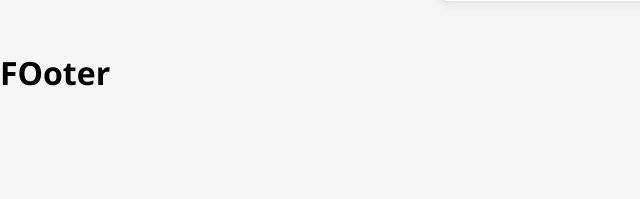
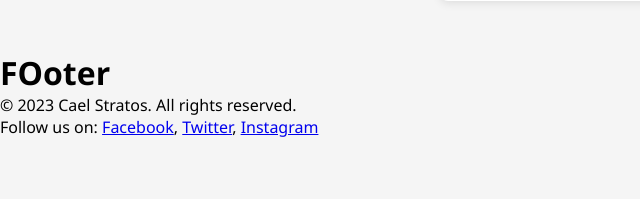
Before and after one commit to TranChinh2901/simple_web_php, a PHP site: page /login.php in a window 1280 px wide. Shown: the part 574-773 px from the top of the page, without its empty margins (0-640 px from the left). Run offline with PHP 8.4, Linux system fonts and the light colour scheme.

Commit message:
fix loi login

```diff
--- a/includes/Footer.php
+++ b/includes/Footer.php
@@ -9,6 +9,13 @@
 
 <body>
     <h1>FOoter</h1>
+    <footer>
+        <p>&copy; 2023 Cael Stratos. All rights reserved.</p>
+        <p>Follow us on:
+            <a href="https://www.facebook.com" target="_blank">Facebook</a>,
+            <a href="https://www.twitter.com" target="_blank">Twitter</a>,
+            <a href="https://www.instagram.com" target="_blank">Instagram</a>
+        </p>
 </body>
 
 </html>
```
